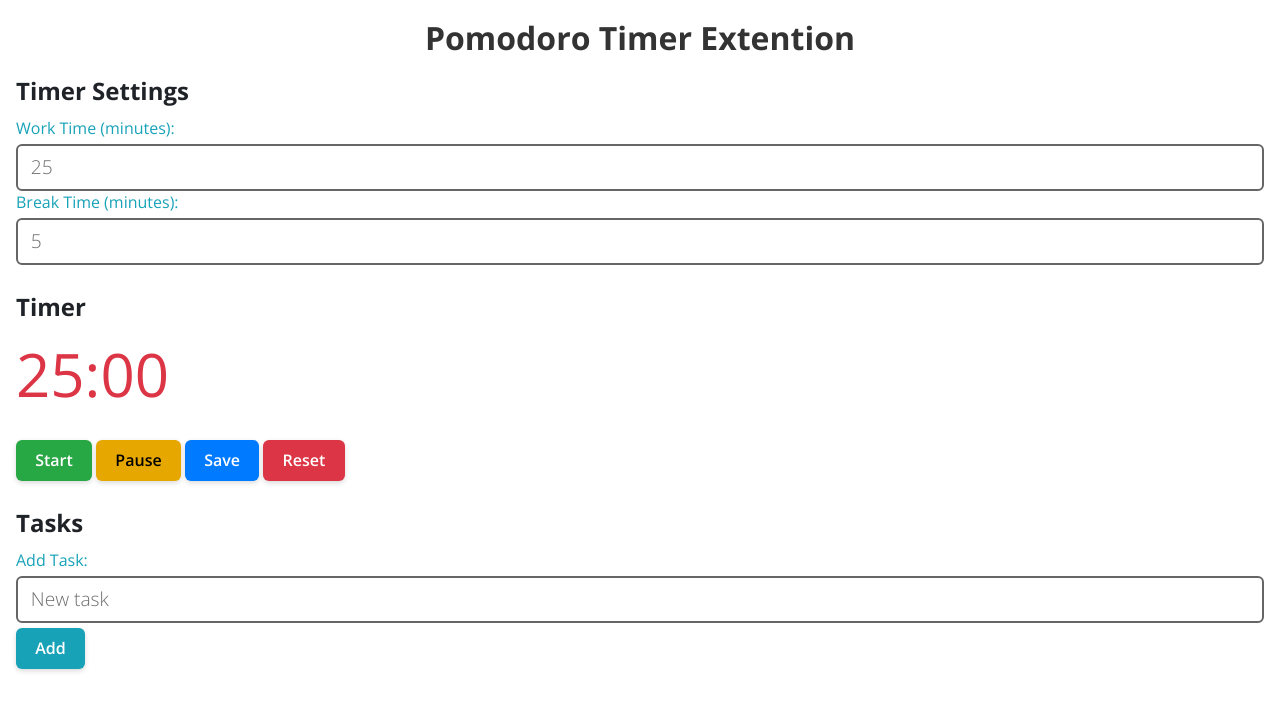
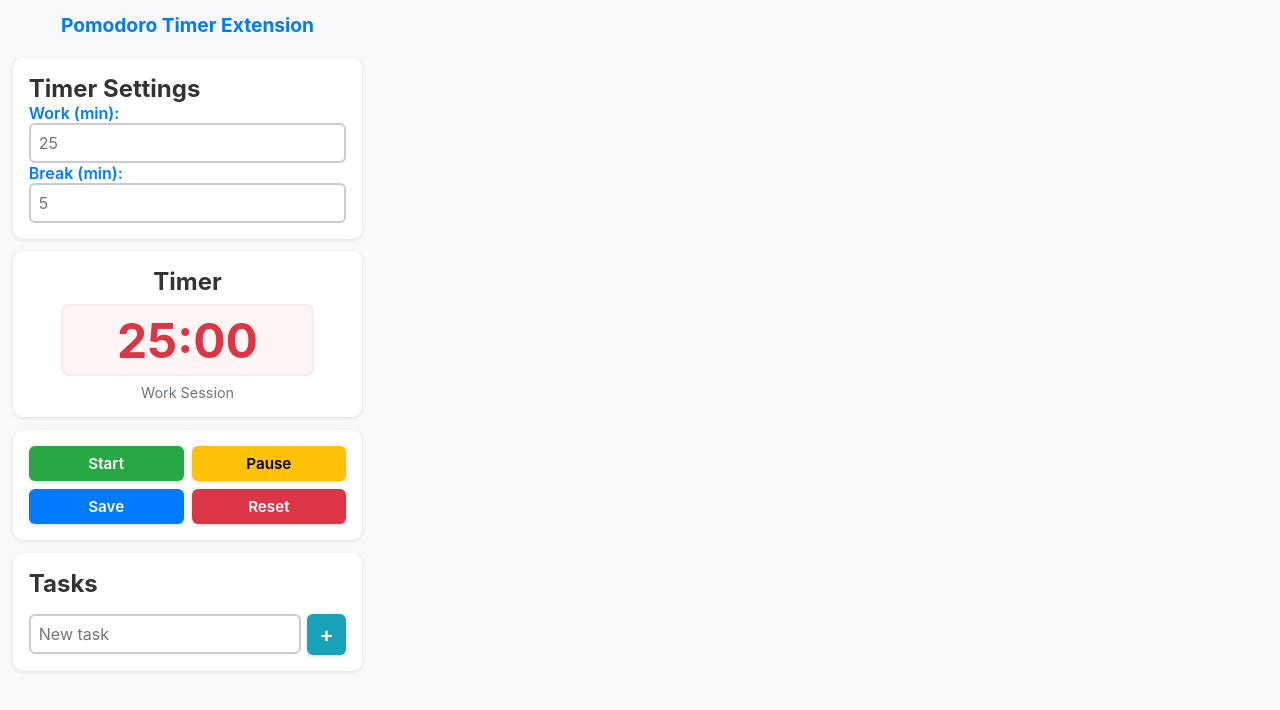
Before and after one commit to alok-38/poomodoro, a browser extension: page index.html in a window 1280 px wide. Drawn offline with Linux system fonts and the light colour scheme; files whose address does not match are found by name.

```diff
--- a/index.html
+++ b/index.html
@@ -11,51 +11,49 @@
 
 <body>
     <header>
-        <h1>Pomodoro Timer Extention</h1>
+        <h1>Pomodoro Timer Extension</h1>
     </header>
 
-    <!-- Timer Settings -->
-    <section aria-labelledby="timer-settings">
+    <!-- 1️⃣ Timer Settings -->
+    <section aria-labelledby="timer-settings" class="card">
         <h2 id="timer-settings">Timer Settings</h2>
         <form>
-            <fieldset>
-                <legend>Work Duration</legend>
-                <label for="work-time">Work Time (minutes):</label>
+            <div class="input-row">
+                <label for="work-time">Work (min):</label>
                 <input type="number" id="work-time" name="work-time" min="1" placeholder="25">
-
-            </fieldset>
-
-            <fieldset>
-                <legend>Break Duration</legend>
-                <label for="break-time">Break Time (minutes):</label>
+            </div>
+            <div class="input-row">
+                <label for="break-time">Break (min):</label>
                 <input type="number" id="break-time" name="break-time" min="1" placeholder="5">
-            </fieldset>
+            </div>
         </form>
     </section>
 
-    <!-- Timer Display -->
-    <section aria-labelledby="timer-display">
+    <!-- 2️⃣ Timer Display -->
+    <section aria-labelledby="timer-display" class="card center">
         <h2 id="timer-display">Timer</h2>
         <div id="timer" role="timer" aria-live="polite">25:00</div>
+        <p id="session-type" class="session-label">Work Session</p>
     </section>
 
-    <!-- Control Buttons -->
-    <section aria-label="Timer Controls">
+    <!-- 3️⃣ Control Buttons (don’t move this or JS breaks) -->
+    <section aria-label="Timer Controls" class="controls card">
         <button id="startBtn">Start</button>
         <button id="pauseBtn">Pause</button>
         <button id="saveBtn">Save</button>
         <button id="resetBtn">Reset</button>
     </section>
 
-    <!-- Task List Section -->
-    <section aria-labelledby="task-section">
+    <!-- 4️⃣ Task List -->
+    <section aria-labelledby="task-section" class="card">
         <h2 id="task-section">Tasks</h2>
         <ul id="task-list">
             <!-- Tasks will be populated dynamically -->
         </ul>
-        <label for="new-task">Add Task:</label>
-        <input type="text" id="new-task" name="new-task" placeholder="New task">
-        <button type="button" id="add-task">Add</button>
+        <div class="task-input">
+            <input type="text" id="new-task" name="new-task" placeholder="New task">
+            <button type="button" id="add-task">+</button>
+        </div>
     </section>
 </body>
 
--- a/styles/main.css
+++ b/styles/main.css
@@ -7,203 +7,209 @@
 }
 
 body {
-    padding: 1rem;
-    font-family: var(--font-primary);
-    width: 100vw;
-    background-color: #fff;
+    padding: 0.8rem;
+    font-family: 'Inter', 'Open Sans', sans-serif;
+    width: 375px;
+    min-height: 480px;
+    background-color: #f8f9fa;
     color: #333;
-    /* Base text color for accessibility */
+    display: flex;
+    flex-direction: column;
+    gap: 0.8rem;
 }
 
-/* ---------------- BASE BUTTON STYLING ---------------- */
+/* ---------- Card Layout ---------- */
+.card {
+    background: #fff;
+    border-radius: 10px;
+    padding: 1rem;
+    box-shadow: 0 1px 4px rgba(0, 0, 0, 0.1);
+}
+
+.center {
+    text-align: center;
+}
+
+/* ---------- Header ---------- */
+h1 {
+    text-align: center;
+    font-size: 1.2rem;
+    color: #007bff;
+    margin-bottom: 0.5rem;
+}
+
+/* ---------- Timer ---------- */
+#timer {
+    font-size: 3rem;
+    font-weight: 700;
+    color: #dc3545;
+    background: #fff5f5;
+    border-radius: 8px;
+    padding: 0.4rem 0;
+    margin: 0.5rem auto;
+    width: 80%;
+    box-shadow: inset 0 0 4px rgba(0, 0, 0, 0.1);
+}
+
+.session-label {
+    color: #6c757d;
+    font-size: 0.9rem;
+    margin-top: 0.4rem;
+}
+
+/* ---------- Buttons ---------- */
 button {
     outline: none;
     border: none;
     font-family: inherit;
     cursor: pointer;
-    padding: 0.6rem 1.2rem;
-    font-size: 1rem;
+    padding: 0.5rem 0.8rem;
+    font-size: 0.95rem;
     font-weight: 600;
     border-radius: 6px;
     transition: all 0.2s ease-in-out;
-    box-shadow: 0 2px 5px rgba(0, 0, 0, 0.15);
+    box-shadow: 0 1px 4px rgba(0, 0, 0, 0.15);
 }
 
-/* ---------------- BUTTON VARIANTS (ACCESSIBLE COLORS) ---------------- */
 #startBtn {
     background-color: #28a745;
-    /* Green */
     color: #fff;
 }
 
 #pauseBtn {
-    background-color: #e6a700;
-    /* Darker yellow for contrast */
+    background-color: #ffc107;
     color: #000;
-    /* Black text for readability */
 }
 
 #saveBtn {
     background-color: #007bff;
-    /* Blue */
     color: #fff;
 }
 
 #resetBtn {
     background-color: #dc3545;
-    /* Red */
     color: #fff;
 }
 
 #add-task {
     background-color: #17a2b8;
-    /* Teal */
     color: #fff;
+    font-size: 1.3rem;
 }
 
-/* ---------------- BUTTON HOVER EFFECTS ---------------- */
+/* Hover/focus/active states */
 button:hover {
     transform: translateY(-2px);
     filter: brightness(1.1);
 }
 
-/* ---------------- BUTTON FOCUS EFFECTS ---------------- */
 button:focus {
     box-shadow: 0 0 0 3px rgba(0, 123, 255, 0.4);
 }
 
-/* ---------------- BUTTON ACTIVE / PRESS EFFECTS ---------------- */
 button:active {
     transform: translateY(1px);
     box-shadow: 0 1px 3px rgba(0, 0, 0, 0.2);
     filter: brightness(0.9);
 }
 
-/* ---------------- BUTTON DISABLED ---------------- */
-button:disabled {
-    cursor: not-allowed;
-    opacity: 0.5;
-    filter: none;
+/* ---------- Controls Layout ---------- */
+.controls {
+    display: flex;
+    flex-wrap: wrap;
+    gap: 0.5rem;
+    justify-content: space-between;
 }
 
-/* ---------------- INPUT BASE STYLING ---------------- */
+.controls button {
+    flex: 1 1 45%;
+}
+
+/* ---------- Inputs ---------- */
 input[type="number"],
 input[type="text"] {
     font-family: inherit;
     font-size: 1rem;
-    padding: 0.5rem 0.8rem;
-    border: 2px solid #666;
-    /* darker border for contrast */
+    padding: 0.5rem;
+    border: 2px solid #ccc;
     border-radius: 6px;
     transition: all 0.2s ease-in-out;
     outline: none;
     width: 100%;
-    box-sizing: border-box;
     background-color: #fff;
     color: #333;
 }
 
-/* ---------------- INPUT HOVER EFFECTS ---------------- */
-input[type="number"]:hover,
-input[type="text"]:hover {
-    border-color: #007bff;
-    /* Accent color */
-    box-shadow: 0 2px 5px rgba(0, 123, 255, 0.15);
-}
-
-/* ---------------- INPUT FOCUS EFFECTS ---------------- */
 input[type="number"]:focus,
 input[type="text"]:focus {
     border-color: #007bff;
     box-shadow: 0 0 0 3px rgba(0, 123, 255, 0.25);
 }
 
-/* ---------------- INPUT ACTIVE / PRESS EFFECTS ---------------- */
-input[type="number"]:active,
-input[type="text"]:active {
-    border-color: #0056b3;
-    box-shadow: 0 1px 3px rgba(0, 0, 0, 0.2);
+/* ---------- Tasks ---------- */
+#task-list {
+    list-style: none;
+    max-height: 120px;
+    overflow-y: auto;
+    margin: 0.5rem 0;
+    padding: 0;
 }
 
-/* ---------------- REMOVE NUMBER SPINNERS (Webkit only) ---------------- */
-input[type="number"]::-webkit-inner-spin-button,
-input[type="number"]::-webkit-outer-spin-button {
-    -webkit-appearance: none;
-    margin: 0;
+#task-list li {
+    background: #f1f3f5;
+    padding: 6px 10px;
+    border-radius: 6px;
+    margin-bottom: 5px;
+    display: flex;
+    justify-content: space-between;
+    align-items: center;
 }
 
-/* ---------------- INPUT DISABLED ---------------- */
-input:disabled {
-    background-color: #f5f5f5;
-    border-color: #ddd;
-    cursor: not-allowed;
+#task-list li button {
+    background: transparent;
+    border: none;
+    color: #dc3545;
+    font-size: 1rem;
+    cursor: pointer;
 }
 
-/* ---------------- PLACEHOLDER STYLING ---------------- */
-input::placeholder {
-    color: #6e6e6e;
-    /* darker placeholder for contrast */
-    opacity: 1;
+/* Add task input */
+.task-input {
+    display: flex;
+    align-items: center;
+    gap: 6px;
 }
 
-/* ---------------- TIMER DISPLAY ---------------- */
-section:nth-of-type(2) div {
-    font-size: 3.75rem;
-    color: #dc3545;
-    /* Red timer text */
+.task-input input {
+    flex: 1;
 }
 
-/* ---------------- FIELDSET / LEGEND ---------------- */
-fieldset {
-    border: unset;
+/* ---------- Labels ---------- */
+label {
+    color: #007bff;
+    font-weight: 600;
 }
 
-legend {
-    display: none;
-}
+/* ---------- Dark Mode ---------- */
+@media (prefers-color-scheme: dark) {
+    body {
+        background: #1e1e1e;
+        color: #eaeaea;
+    }
 
-/* ---------------- HEADINGS ---------------- */
-h1 {
-    text-align: center;
-    margin-bottom: 15px;
-    color: #333;
-}
+    .card {
+        background: #2c2c2c;
+    }
 
-h2 {
-    margin-bottom: 10px;
-    color: #1f2328;
-}
+    input,
+    button {
+        background: #3a3a3a;
+        color: #fff;
+        border-color: #555;
+    }
 
-/* ---------------- SECTIONS ---------------- */
-section {
-    margin-bottom: 25px;
-}
-
-/* ---------------- INPUT MARGINS ---------------- */
-input[type="number"],
-input[type="text"] {
-    margin-top: 5px;
-    font-family: 'Open Sans', sans-serif;
-    font-size: 1.2rem;
-    font-weight: var(--weight-light);
-    font-style: normal;
-    line-height: 1.4;
-    color: #333
-}
-
-/* ---------------- BUTTON MARGINS ---------------- */
-section:last-of-type button {
-    margin-top: 5px;
-}
-
-/* ---------------- LABEL COLORS ---------------- */
-label {
-    color: #17a2b8;
-    /* teal label color */
-}
-
-@media (max-width: 740px) {
-    body {
-        width: 100vw;
+    #timer {
+        background: #3c2e2e;
+        color: #ff6b6b;
     }
 }
```
Also changed, not shown: scripts/timer.js (+68 -6 lines).
